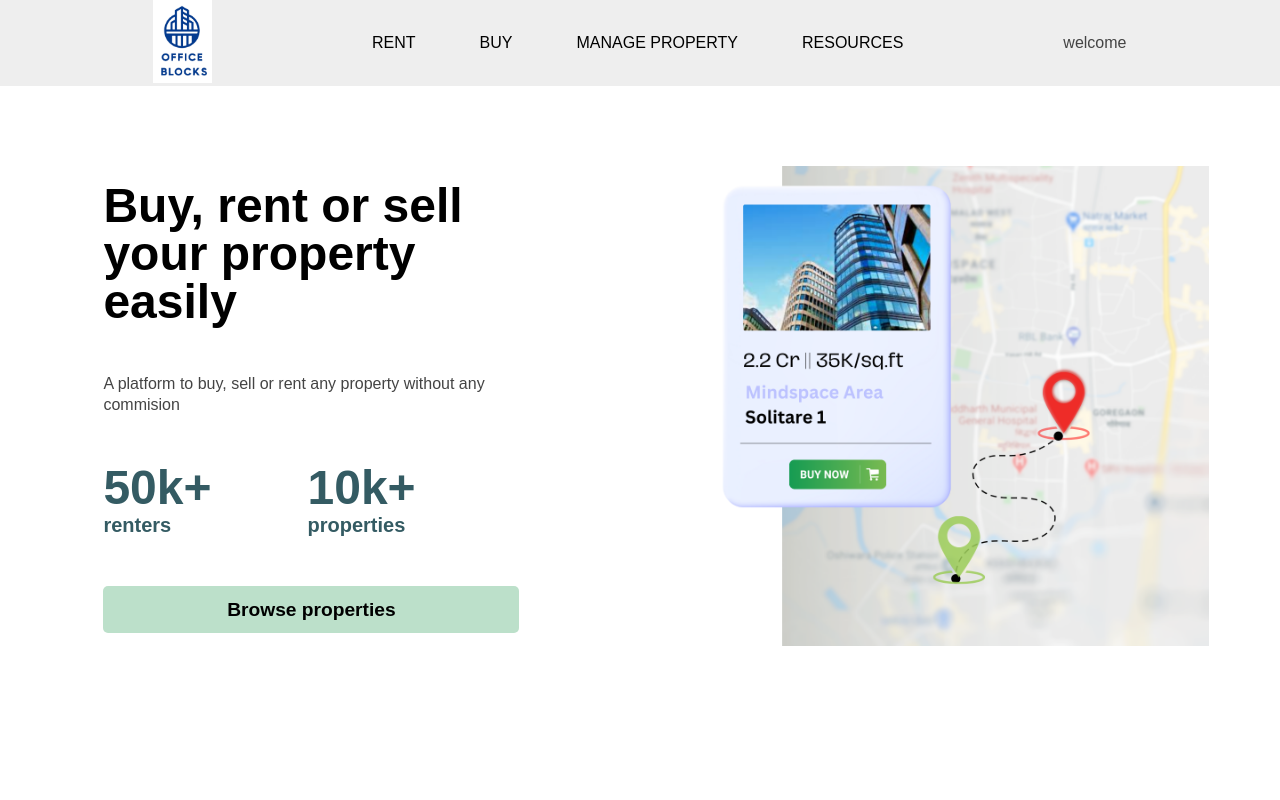
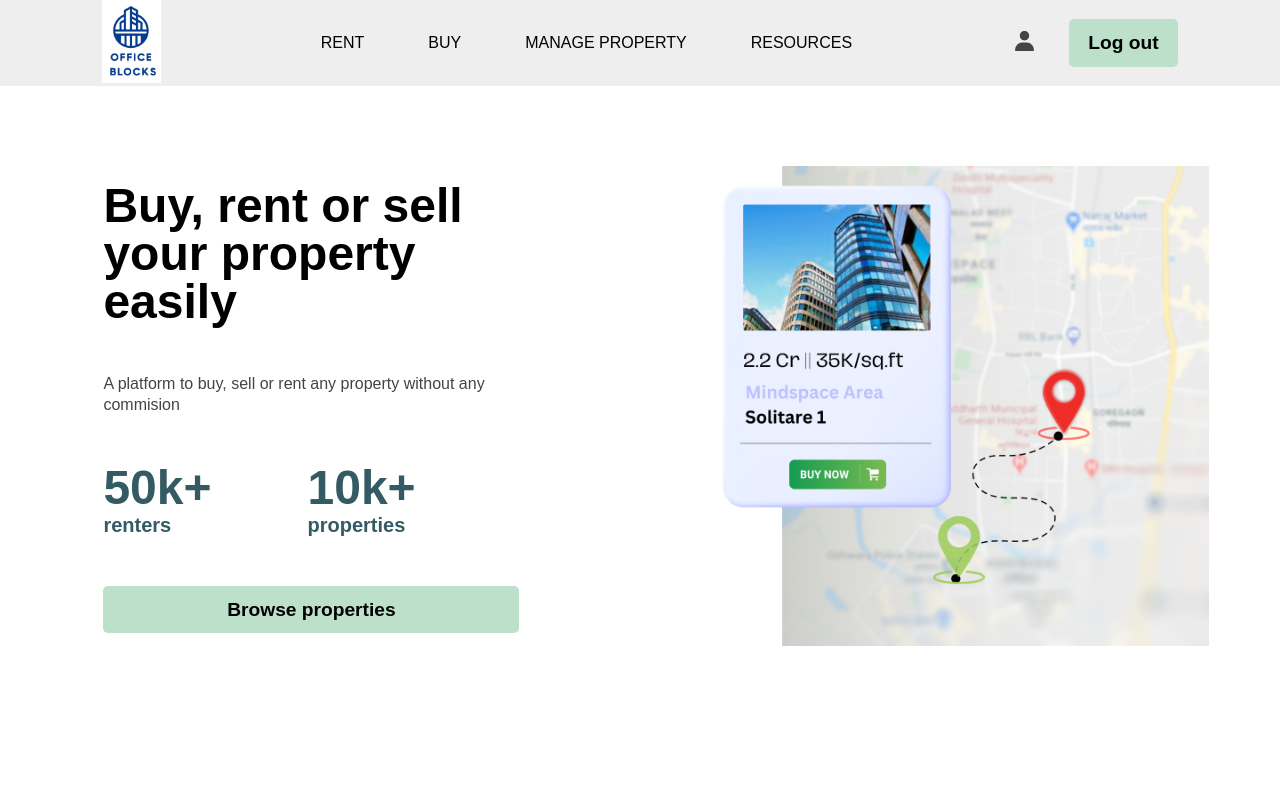
Before and after one commit to illusionist52/Office-Blocks, a React (Vite) app: page /homepage in a window 1280 px wide. Shown: the top 800 px of the page. Built offline with nearby package versions, Linux system fonts and the light colour scheme; sample sign-in values are in the browser's storage.

Commit message:
logout btn

```diff
--- a/src/ui/Nav.jsx
+++ b/src/ui/Nav.jsx
@@ -4,8 +4,16 @@ import "../pages/Homepage.css"
 import Logo from "./Logo";
 import Button from "./Button";
 import LinkButton from "./LinkButton";
+import { BiSolidUser } from "react-icons/bi";
+import { useState } from "react";
 function Nav(){
-  const userData = JSON.parse(localStorage.getItem("token"));
+  let usd=JSON.parse(localStorage.getItem("token"))
+  const [userData,setUserData] = useState(usd) ;
+
+  function Logout(){
+    localStorage.removeItem("token");
+    setUserData(usd);
+  }
 
   return <nav className="nav">
     <Logo/>
@@ -26,7 +34,8 @@ function Nav(){
 
     {!userData && <LinkButton to={"/signup"} style={"btn primary-btn"}>Sign up</LinkButton>}
     {!userData && <LinkButton to={"/login"} style={"btn secondary-btn"}>Log in</LinkButton>}
-    {userData && <p>welcome {userData.username}</p>}
+    {userData && <span><BiSolidUser color="" size={25}/> {userData.username}</span>}
+    {userData && <Button style={"btn secondary-btn"} onClick={Logout} >Log out</Button>}
   </nav>
 }
 
```
